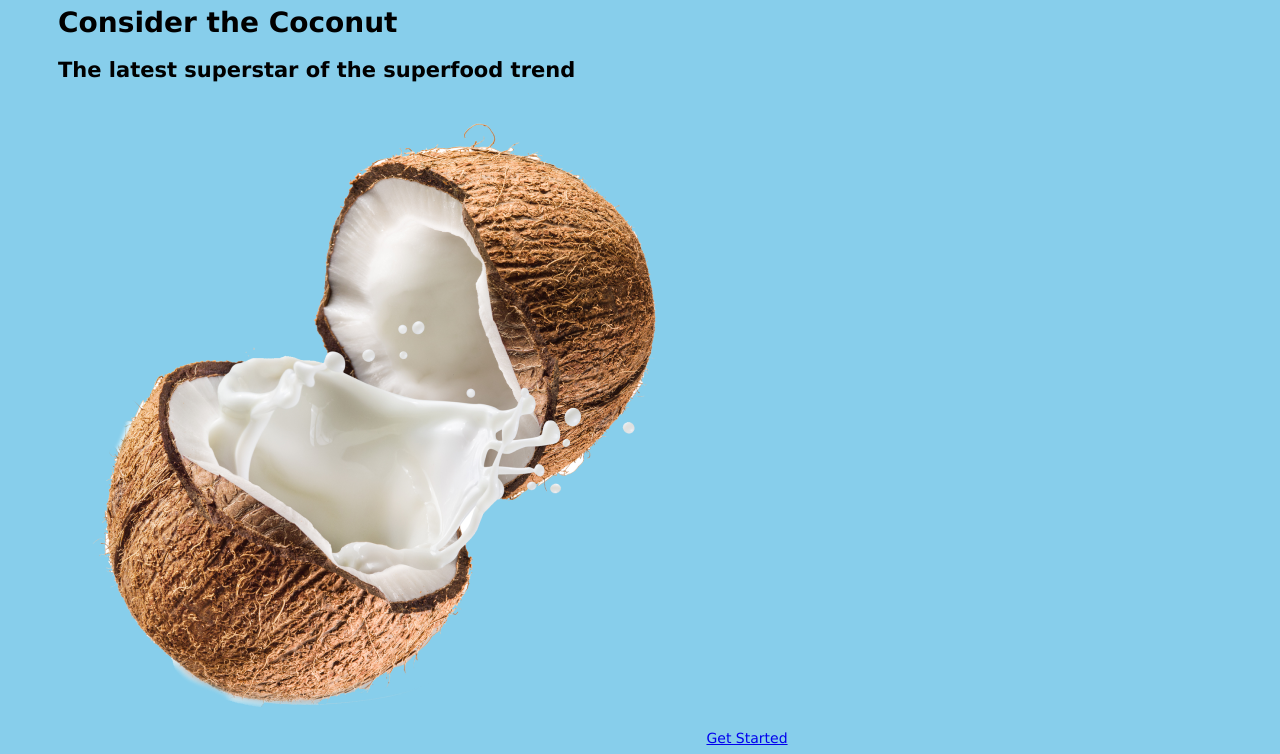
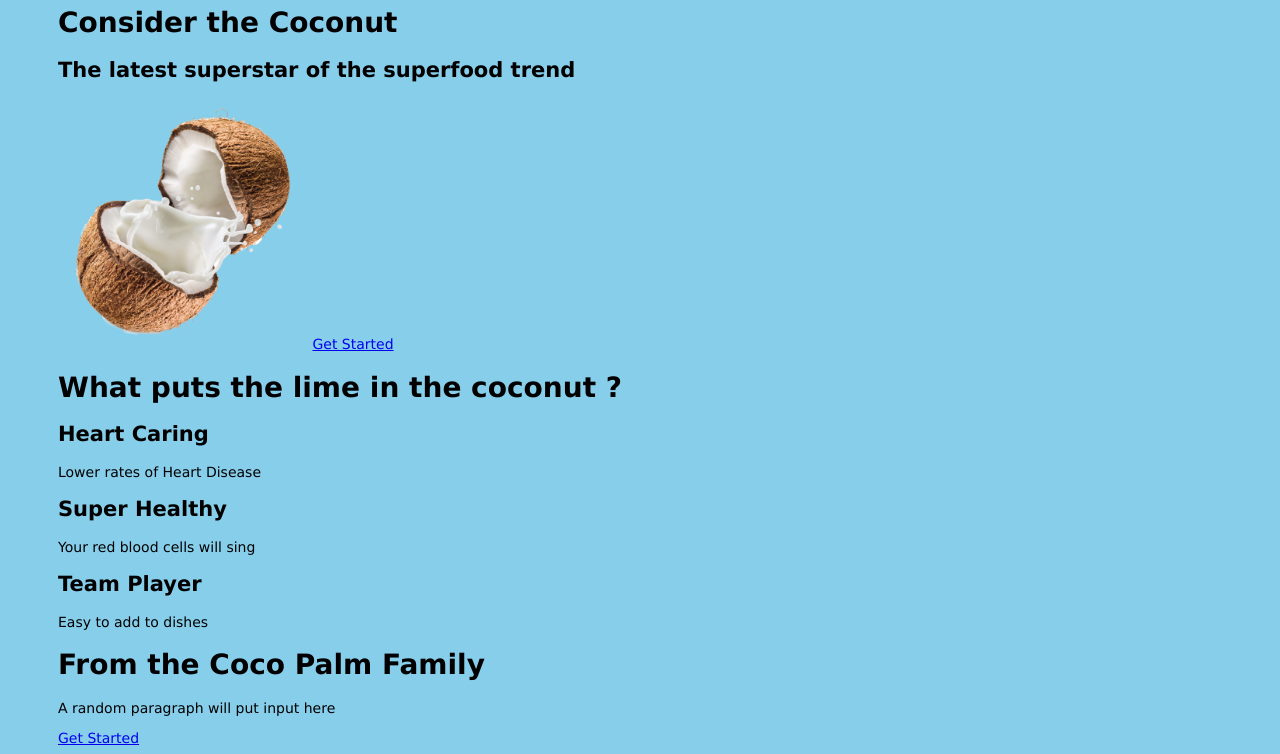
Before and after one commit to martinestoyanov/ironhack-hackathon-april-17, a plain HTML site: page index.html in a window 1280 px wide. Shown: the part 126-880 px from the top of the page. Drawn offline with Linux system fonts and the light colour scheme.

Commit message:
html content

```diff
--- a/index.html
+++ b/index.html
@@ -22,20 +22,23 @@
 
    <h1>  Consider the Coconut  </h1>
    <h2> The latest superstar of the superfood trend </h2>
-   <img src="assets/coconut.png">
+   <img src="assets/coconut.png" width = "250" height = 250" >
     <a class="get-started-btn" href="#">Get Started</a>
   </div>
 
 <mid section div>
   <h1> What puts the lime in the coconut ? </h1>
-  <p> FUN FACT coconuts are high in </p>
-  <p> Super Healthy</p>
-  <p>Highly Nutrious!<p>
+  <h2>Heart Caring</h2>
+  <p>Lower rates of Heart Disease</p>
+  <h2> Super Healthy</h2>
+  <p> Your red blood cells will sing  </p>
+  <h2>Team Player</h2>
+  <p>Easy to add to dishes<p>
 </div>
 
 
 <bottom div>
-    <h1>Headline</h1>
+    <h1>From the Coco Palm Family</h1>
     <p>A random paragraph will put input here</p>
     <a class="get-started-btn" href="#">Get Started</a>
 </div>
```
